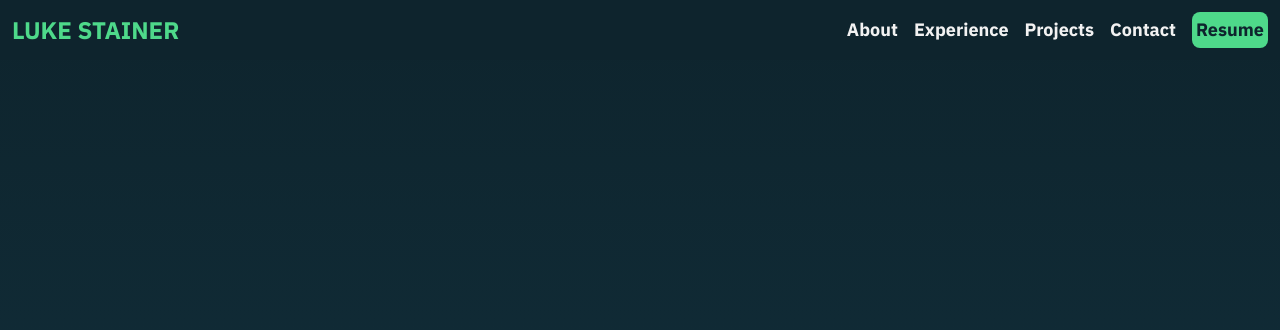
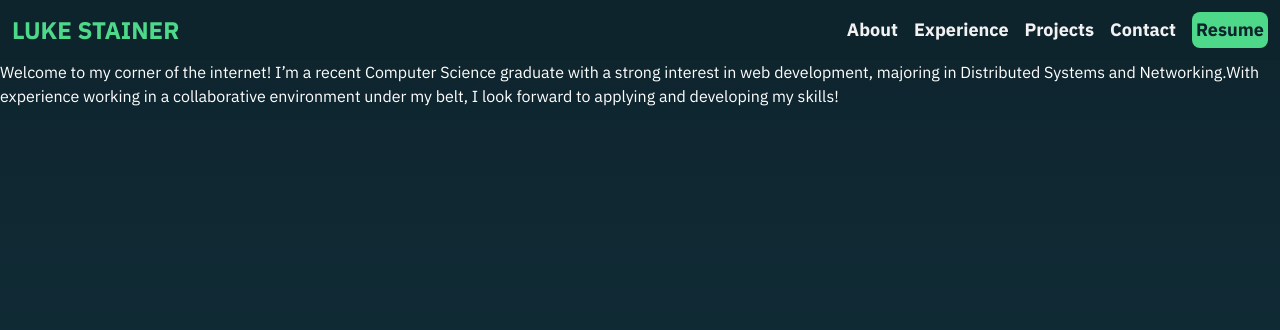
Before and after one commit to WukoSiric/wukosiric.github.io, a Vue app: page / in a window 1280 px wide. Shown: the top 330 px of the page. Built offline with nearby package versions, Linux system fonts and the light colour scheme.

Commit message:
Sticky navbar

```diff
--- a/src/App.vue
+++ b/src/App.vue
@@ -10,14 +10,23 @@ export default {
 
 <template>
   <NavBar />
+  <div>
+    Welcome to my corner of the internet! I’m a recent Computer Science graduate with a strong
+    interest in web development, majoring in Distributed Systems and Networking.With experience
+    working in a collaborative environment under my belt, I look forward to applying and developing
+    my skills!
+  </div>
 </template>
 
 <style>
 html {
+  scroll-behavior: smooth;
+  scroll-padding-top: 200px;
   height: 100%;
 }
 
 body {
+  color: white;
   height: 100%;
   margin: 0;
   background-repeat: no-repeat;
--- a/src/components/NavBar.vue
+++ b/src/components/NavBar.vue
@@ -1,6 +1,6 @@
 <template>
   <div
-    class="fixed top-0 flex w-screen flex-col items-center justify-between bg-slate-dark p-3 text-offwhite md:flex-row"
+    class="sticky top-0 box-border flex w-screen flex-col items-center justify-between bg-slate-dark p-3 text-offwhite md:flex-row"
   >
     <div class="logo select-none text-2xl font-extrabold text-accent">LUKE STAINER</div>
     <ul
```
